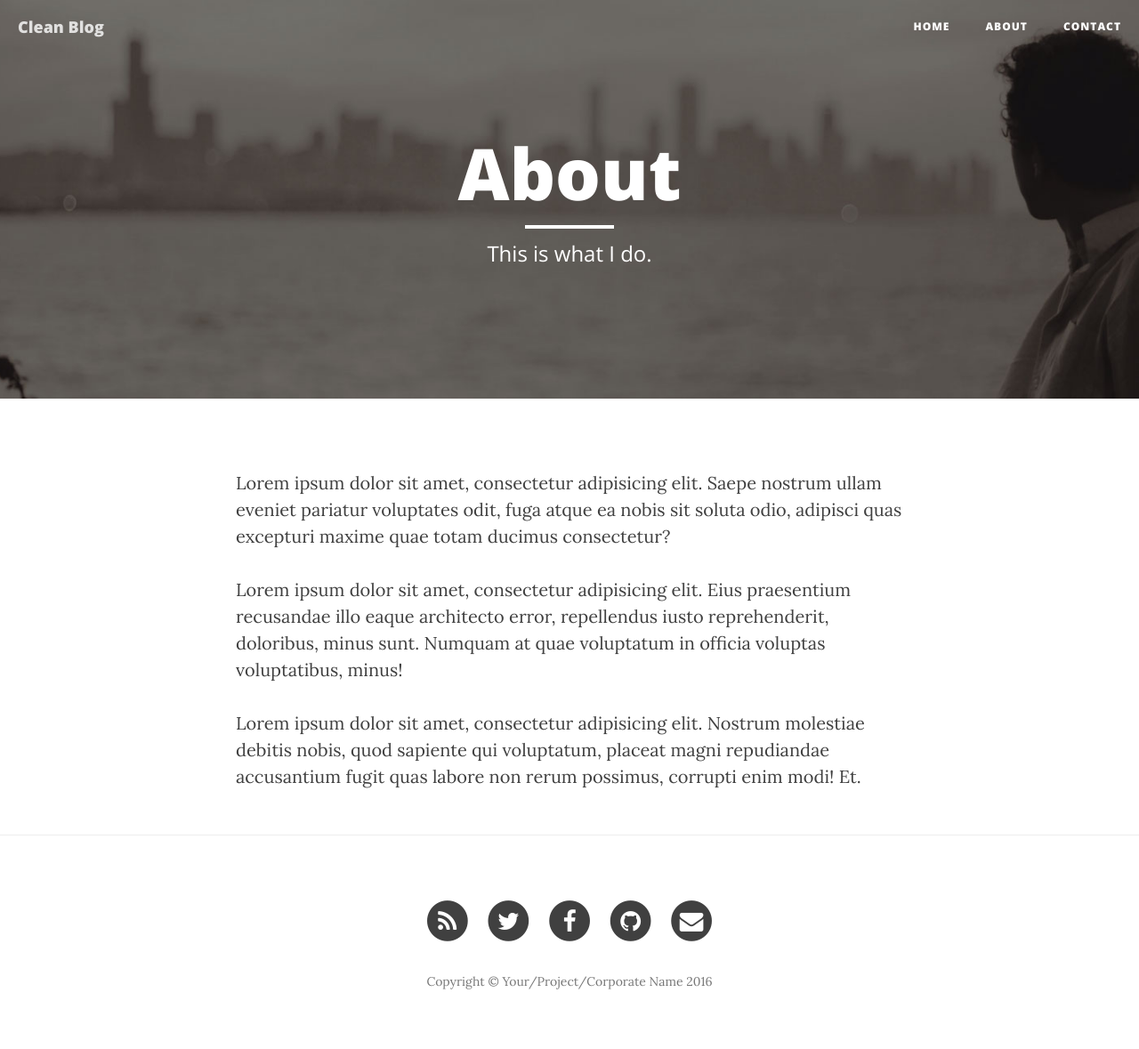
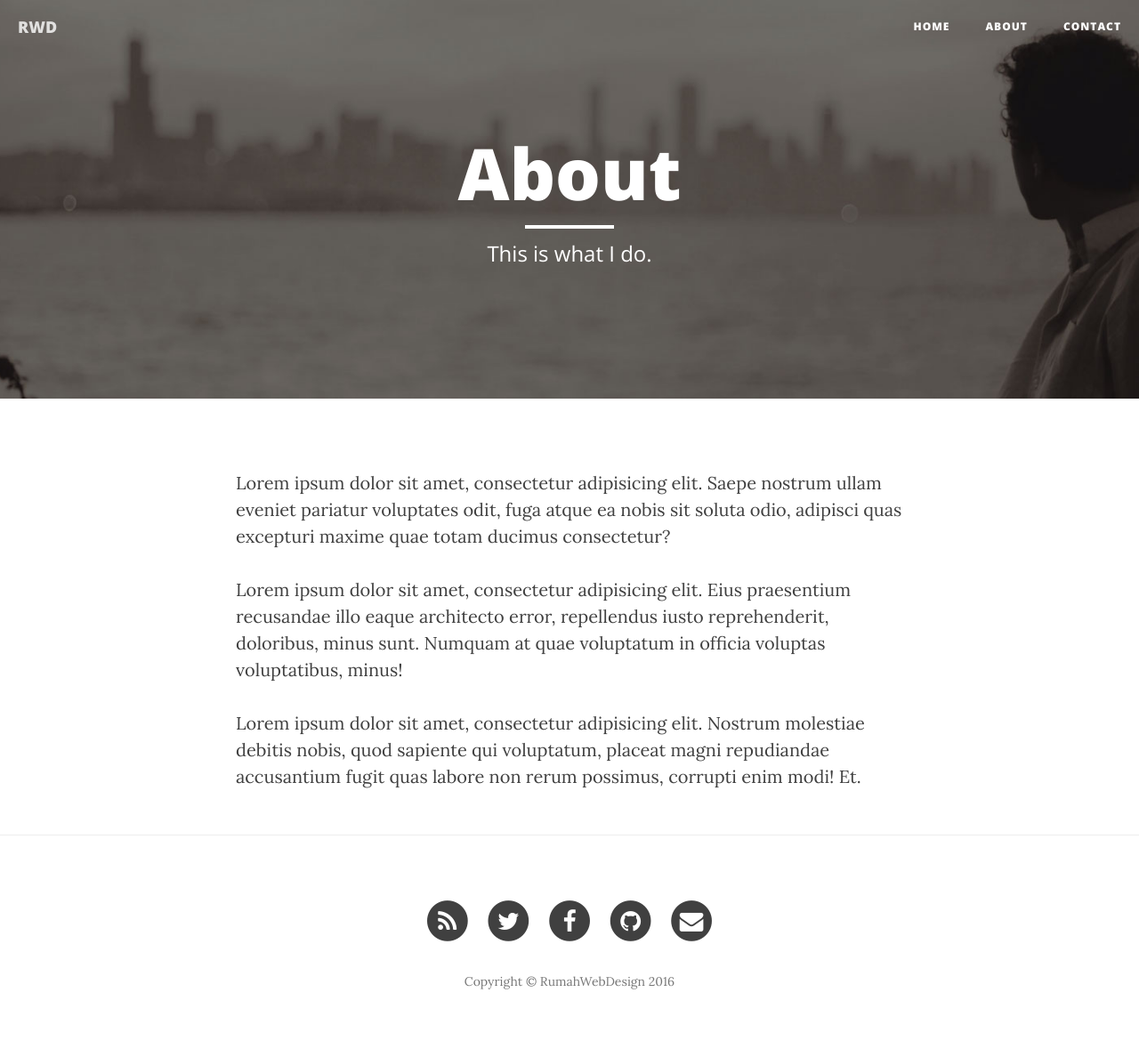
Before and after one commit to alungopal/rwd.github.io, a Jekyll site: the page built from about.html, in a window 1280 px wide. Shown: the whole page at 89% size. Built offline with Jekyll 4.4.1, drawn with Linux system fonts in a browser that asks for light colours; nearby versions of some CDN libraries; part of the change alters nothing that is shown.

Commit message:
Update _config.yml

```diff
--- a/_config.yml
+++ b/_config.yml
@@ -1,15 +1,15 @@
 # Site settings
-title: Clean Blog
+title: RWD
 header-img: img/home-bg.jpg
-email: your-email@yourdomain.com
-copyright_name: Your/Project/Corporate Name
-description: "Write your site description here. It will be used as your sites meta description as well!"
-baseurl: "/startbootstrap-clean-blog-jekyll"
-url: "http://yourdomain.com"
-twitter_username: SBootstrap
-github_username:  davidtmiller
-facebook_username:  IronSummitMedia
-email_username:  your-email@yourdomain.com
+email: syahrul110100@gmail.com
+copyright_name: RumahWebDesign
+description: "Made from Dream"
+baseurl: "/blog"
+url: "http://rwd.github.io"
+twitter_username: syahrul110100
+github_username:  alungopal
+facebook_username:  sayhrul.fadly.52
+email_username:  chiefeorwd@gmail.com
 
 # Build settings
 markdown: kramdown
```
